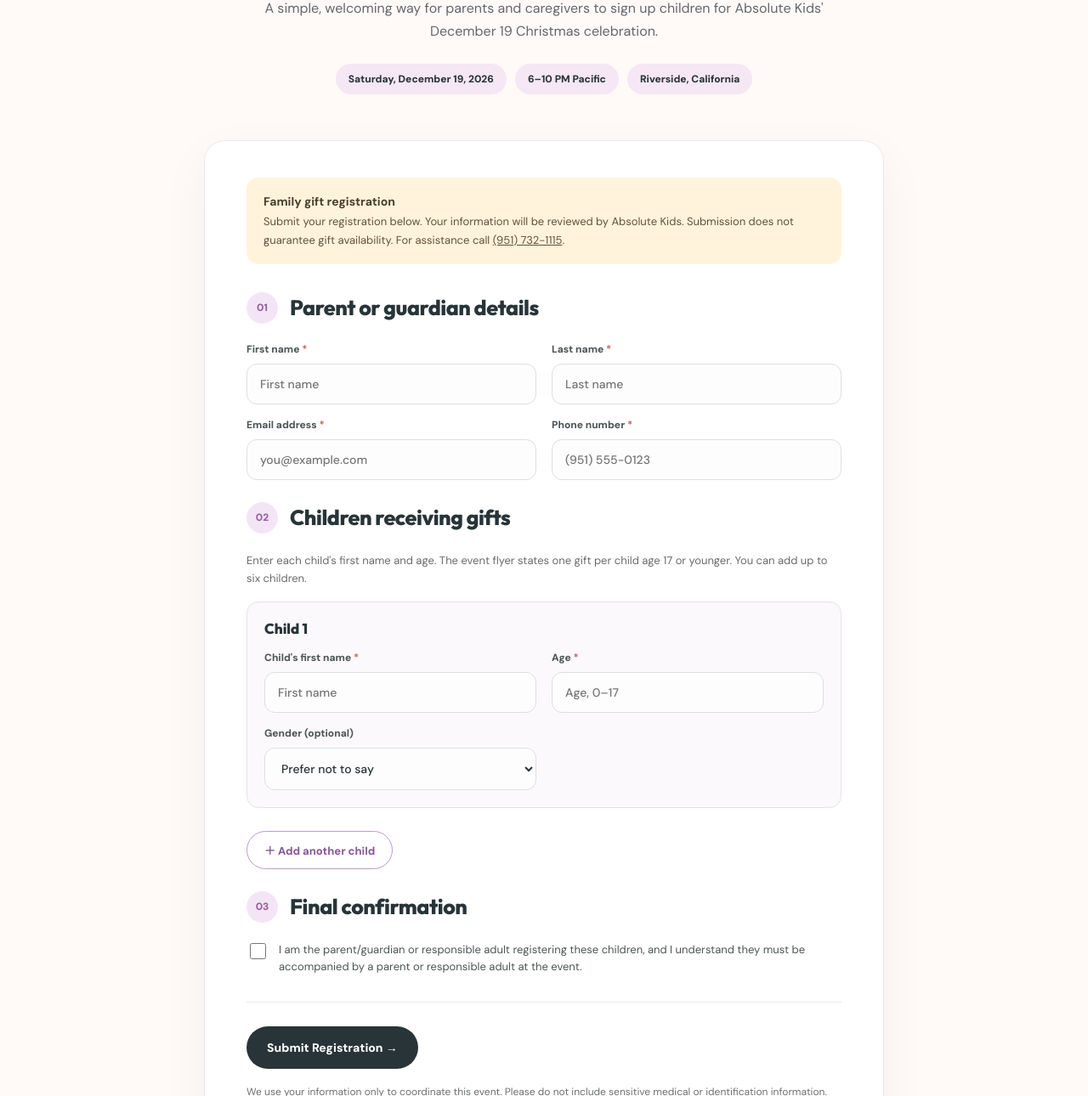
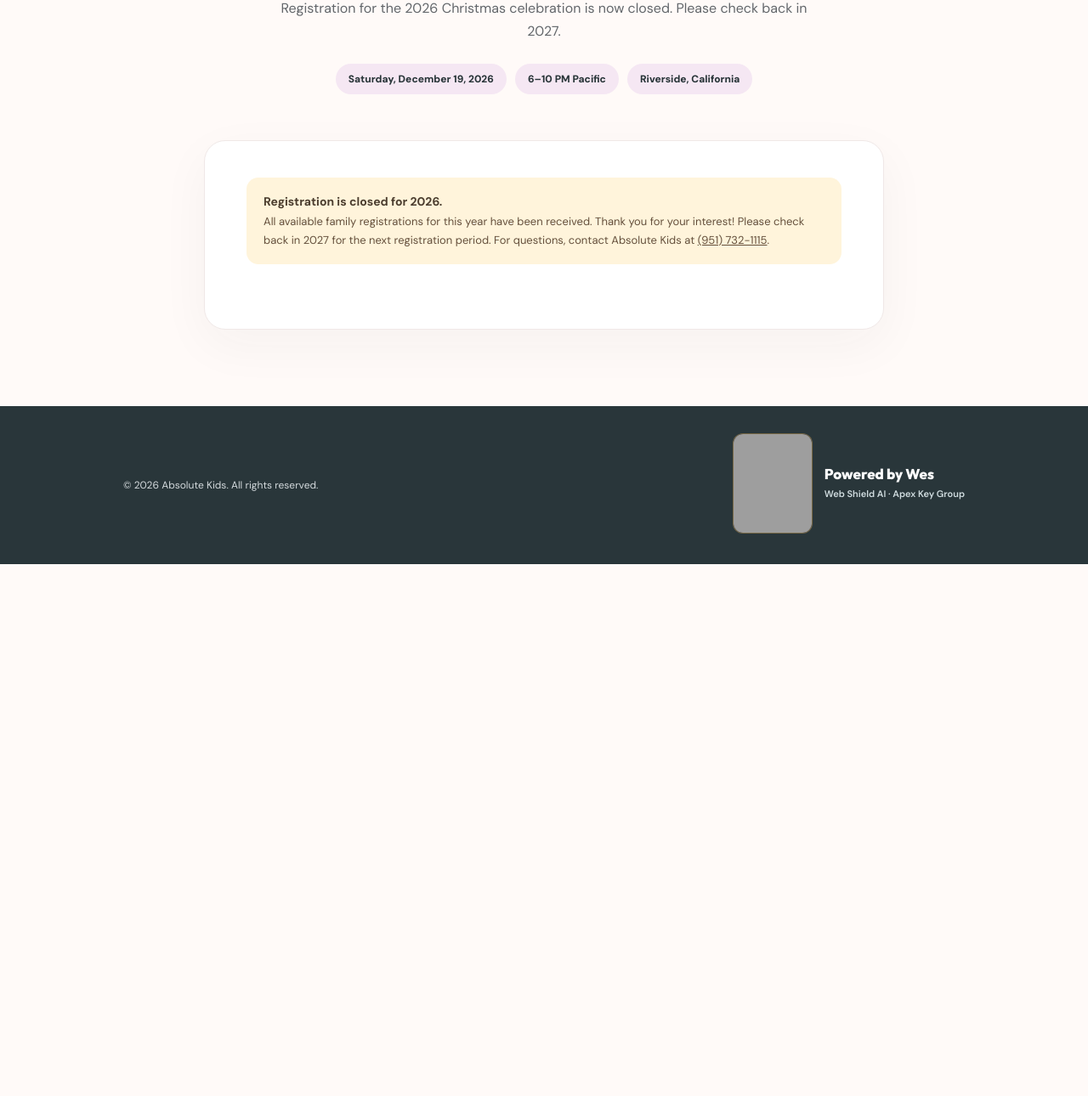
Before and after one commit to ganttformation-1/absolute-kids-redesign-demo, a plain HTML site: page registration.html in a window 1280 px wide. Shown: the part 273-1563 px from the top of the page at 85% size. After the commit the page ends 937 px from the top, so only its background shows below. Drawn offline with Linux system fonts and the light colour scheme; grey boxes are pictures that could not be loaded.

Commit message:
Close 2026 family registration until next year; preserve existing site design

```diff
--- a/registration.html
+++ b/registration.html
@@ -1,6 +1,6 @@
 <!doctype html>
 <html lang="en"><head><meta charset="utf-8"><meta name="viewport" content="width=device-width,initial-scale=1"><meta name="robots" content="noindex,nofollow"><meta name="theme-color" content="#fffaf8">
-<title>Christmas Family Registration | Absolute Kids</title>
+<title>Christmas Registration Closed | Absolute Kids</title>
 <link rel="preconnect" href="https://fonts.googleapis.com"><link rel="preconnect" href="https://fonts.gstatic.com" crossorigin><link href="https://fonts.googleapis.com/css2?family=DM+Sans:wght@400;500;600;700;800&family=Outfit:wght@400;500;600;700;800;900&display=swap" rel="stylesheet">
 <style>
 :root{--ink:#283438;--muted:#63676b;--coral:#e2745a;--lavender:#b68bc8;--cream:#fffaf8}
@@ -60,10 +60,10 @@ a{color:inherit}
 <body>
 <header class="site-top"><div class="container"><a class="brand" href="/">absolute<span>kids</span><b>.</b></a><a class="back" href="/#christmas">← Back to Christmas</a></div></header>
 <main>
-<section class="intro"><div class="container"><div class="eyebrow">✳ Christmas Gift Giving</div><h1>Family <em>Registration</em></h1><p>A simple, welcoming way for parents and caregivers to sign up children for Absolute Kids' December 19 Christmas celebration.</p><div class="date-row"><span>Saturday, December 19, 2026</span><span>6–10 PM Pacific</span><span>Riverside, California</span></div></div></section>
+<section class="intro"><div class="container"><div class="eyebrow">✳ Christmas Gift Giving</div><h1>Registration <em>Closed</em></h1><p>Registration for the 2026 Christmas celebration is now closed. Please check back in 2027.</p><div class="date-row"><span>Saturday, December 19, 2026</span><span>6–10 PM Pacific</span><span>Riverside, California</span></div></div></section>
 <section class="main-content"><div class="container"><div class="form-card">
-<div class="preview" role="note"><strong>Family gift registration</strong>Submit your registration below. Your information will be reviewed by Absolute Kids. Submission does not guarantee gift availability. For assistance call <a href="tel:+19517321115">(951) 732-1115</a>.</div>
-<form id="family-form" autocomplete="on"><div style="position:absolute;left:-9999px" aria-hidden="true"><label>Website<input name="website" tabindex="-1" autocomplete="off"></label></div>
+<div class="preview" role="status"><strong>Registration is closed for 2026.</strong>All available family registrations for this year have been received. Thank you for your interest! Please check back in 2027 for the next registration period. For questions, contact Absolute Kids at <a href="tel:+19517321115">(951) 732-1115</a>.</div>
+<form id="family-form" autocomplete="on" hidden aria-hidden="true"><div style="position:absolute;left:-9999px" aria-hidden="true"><label>Website<input name="website" tabindex="-1" autocomplete="off"></label></div>
 <div class="step"><span class="number">01</span><h2>Parent or guardian details</h2></div>
 <div class="fields">
 <label class="field">First name <span class="required">*</span><input name="first_name" autocomplete="given-name" maxlength="80" placeholder="First name" required></label>
```
